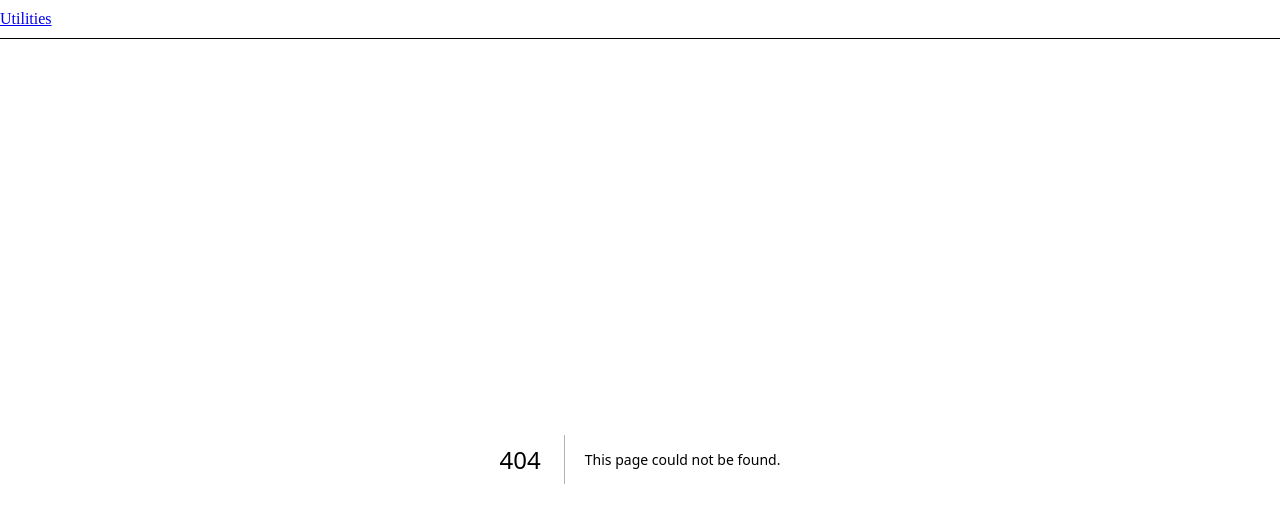
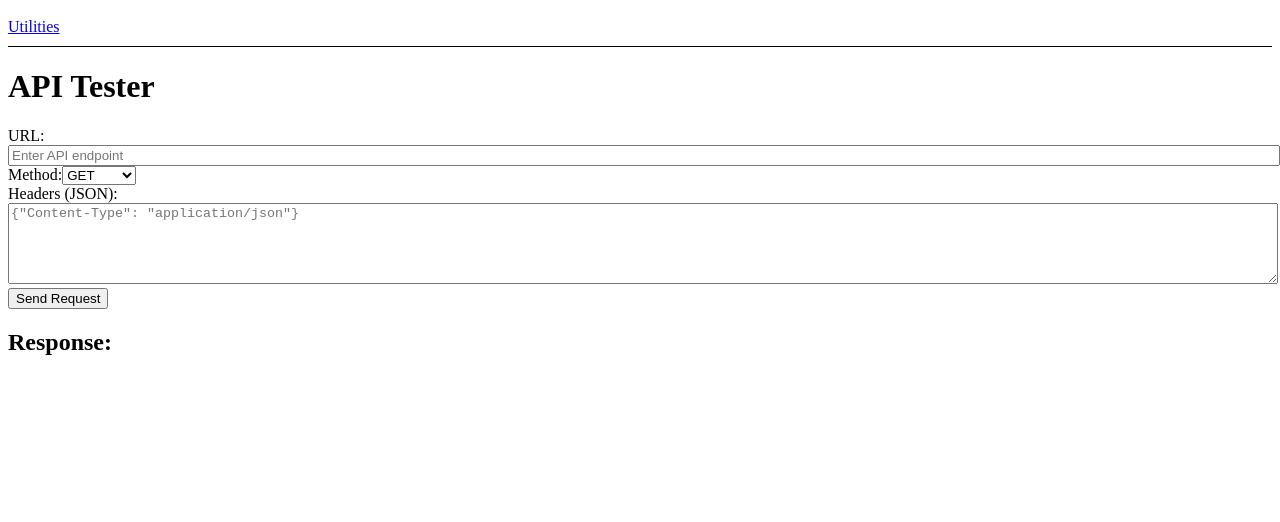
Before and after one commit to zachicecreamcohn/utilities, a Next.js app: page /api-tester in a window 1280 px wide. Before the commit this address had no page. Shown: the top 522 px of the page. Built offline with nearby package versions, Linux system fonts and the light colour scheme.

Commit message:
added api tester

```diff
--- /dev/null
+++ b/src/app/api-tester/ApiTester.module.css
@@ -0,0 +1,8 @@
+#urlInput {
+    width: 100%;
+}
+
+
+#headersInput, #bodyInput {
+    width: 100%;
+}
--- /dev/null
+++ b/src/app/api-tester/page.tsx
@@ -0,0 +1,117 @@
+"use client"
+import React, { useState } from 'react';
+import styles from './ApiTester.module.css';
+type Method = 'GET' | 'POST' | 'PUT' | 'DELETE';
+
+const ApiTester: React.FC = () => {
+  const [url, setUrl] = useState<string>('');
+  const [method, setMethod] = useState<Method>('GET');
+  const [headers, setHeaders] = useState<string>('');
+  const [body, setBody] = useState<string>('');
+  const [response, setResponse] = useState<string>('');
+  const [loading, setLoading] = useState<boolean>(false);
+
+  const handleSubmit = async () => {
+    setLoading(true);
+    try {
+      const parsedHeaders = headers
+        ? JSON.parse(headers)
+        : {};
+
+      const options: RequestInit = {
+        method,
+        headers: parsedHeaders,
+      };
+
+      if (method !== 'GET' && body) {
+        options.body = body;
+      }
+
+      const res = await fetch(url, options);
+      const resText = await res.text();
+
+      setResponse(JSON.stringify(JSON.parse(resText), null, 2)); // Pretty format JSON
+    } catch (err) {
+      setResponse(`Error: ${(err as Error).message}`);
+    } finally {
+      setLoading(false);
+    }
+  };
+
+  return (
+    <div>
+      <h1>API Tester</h1>
+
+      <div>
+        <label>
+          URL:
+          <input
+            type="text"
+            value={url}
+            onChange={(e) => setUrl(e.target.value)}
+            placeholder="Enter API endpoint"
+            id={styles.urlInput}
+          />
+        </label>
+      </div>
+
+      <div>
+        <label>
+          Method:
+          <select
+            value={method}
+            onChange={(e) => setMethod(e.target.value as Method)}
+          >
+            <option value="GET">GET</option>
+            <option value="POST">POST</option>
+            <option value="PUT">PUT</option>
+            <option value="DELETE">DELETE</option>
+          </select>
+        </label>
+      </div>
+
+      <div>
+        <label>
+          Headers (JSON):
+          <textarea
+            value={headers}
+            onChange={(e) => setHeaders(e.target.value)}
+            placeholder='{"Content-Type": "application/json"}'
+            rows={5}
+            cols={60}
+            id={styles.headersInput}
+          />
+        </label>
+      </div>
+
+      {method !== 'GET' && (
+        <div>
+          <label>
+            Body (JSON):
+            <textarea
+              value={body}
+              onChange={(e) => setBody(e.target.value)}
+              placeholder='{"key": "value"}'
+              rows={5}
+              id={styles.bodyInput}
+              cols={60}
+            />
+          </label>
+        </div>
+      )}
+
+      <button onClick={handleSubmit} disabled={loading}>
+        {loading ? 'Loading...' : 'Send Request'}
+      </button>
+
+      <div>
+        <h2>Response:</h2>
+        <pre>
+        <code className="prettyprint">{response}</code>
+        </pre>
+      </div>
+    </div>
+  );
+};
+
+export default ApiTester;
--- a/src/app/page.tsx
+++ b/src/app/page.tsx
@@ -18,6 +18,10 @@ export default function Home() {
                 <td><Link href="/word-count">Word Counter</Link></td>
                 <td></td>
             </tr>
+            <tr>
+                <td><Link href="/api-tester">API Tester</Link></td>
+                <td>Fetch API sandbox</td>
+            </tr>
         </tbody>
     </table>
 
```
